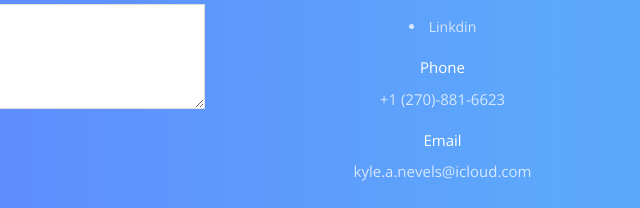
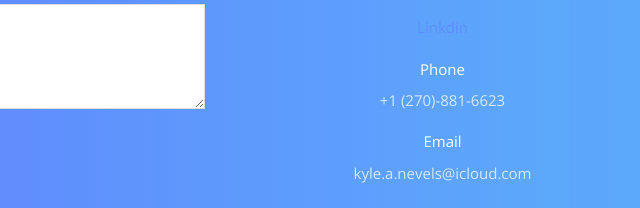
Before and after one commit to Knevels1/Knevels1.github.io, a plain HTML site: page index.html in a window 1280 px wide. Shown: the part 3483-3691 px from the top of the page, 640-1280 px from the left. Drawn offline with nearby package versions, Linux system fonts and the light colour scheme.

Commit message:
trying to fix link color

```diff
--- a/index.html
+++ b/index.html
@@ -207,7 +207,7 @@
         <p><span>Address</span>Nashville Metropolitan Area</p>
       </div>
       <div class="contact-item">
-        <li><a href="https://www.linkedin.com/in/kylenevels/" target="_Blank" class="page-scroll"></a>Linkdin</li>
+        <p><a href="https://www.linkedin.com/in/kylenevels/" target="_Blank" class="page-scroll"><p>Linkdin</p></a></p>
       </div>
       <div class="contact-item">
         <p><span> Phone</span> +1 (270)-881-6623</p>
```
